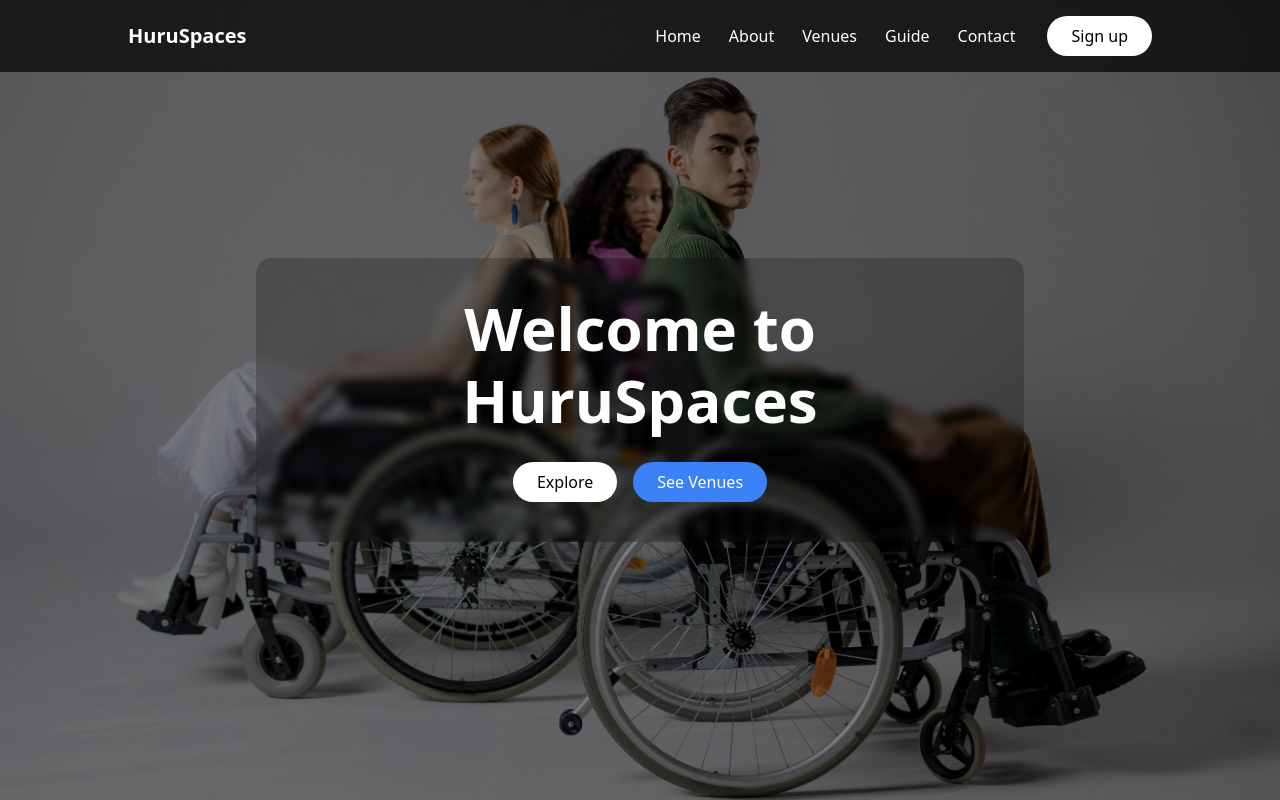
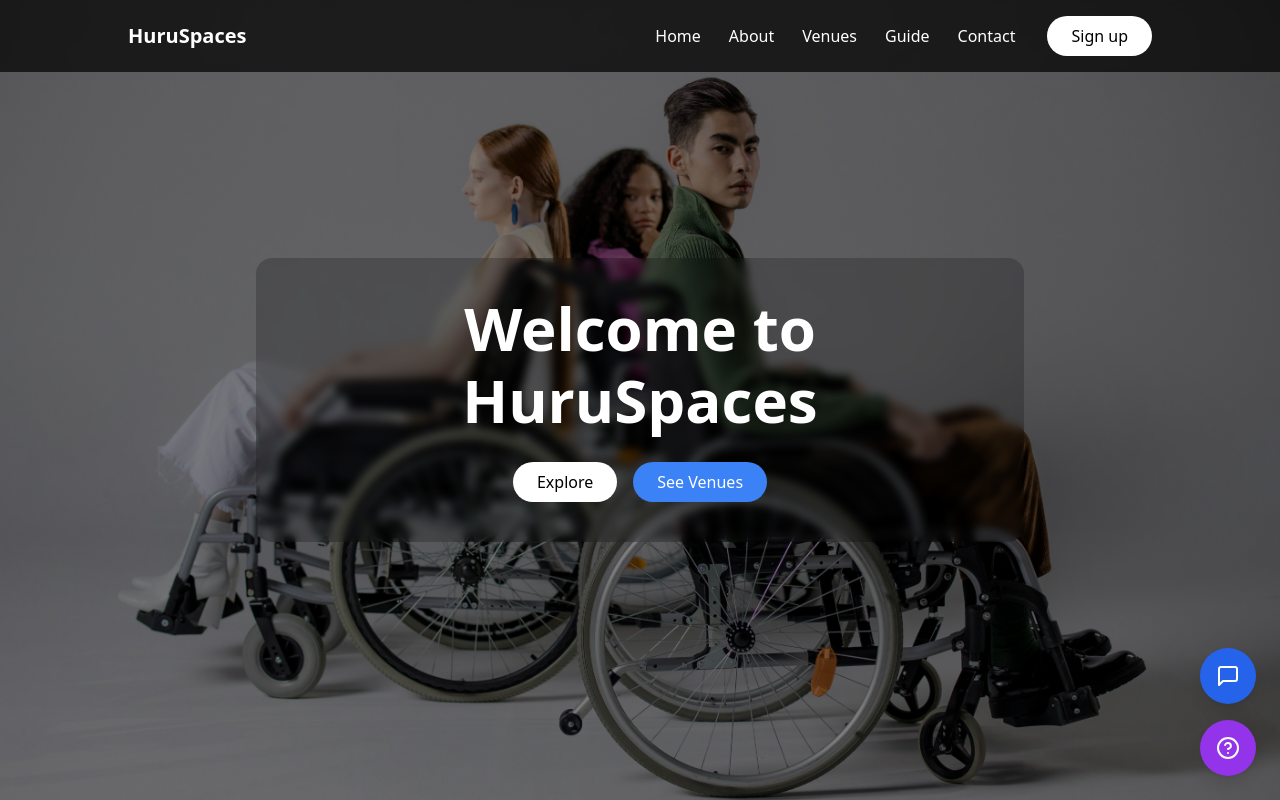
Before and after one commit to StanleyKioko/HuruHack, a React (Vite) app: page / in a window 1280 px wide. Shown: the top 800 px of the page. Built offline with nearby package versions, Linux system fonts and the light colour scheme.

Commit message:
Added Ai and messaging floating Icons

```diff
--- a/src/components/Navbar.jsx
+++ b/src/components/Navbar.jsx
@@ -179,7 +179,7 @@ const Navbar = () => {
                                     className='w-full flex items-center px-8 py-2.5 hover:bg-blue-900/30 transition-colors'
                                 >
                                     <FiMapPin className="mr-3 text-blue-400" />
-                                    <span>Venues</span>
+                                    <span>Accesbility</span>
                                 </button>
                             </li>
                             <li>
--- a/src/pages/Accessibility.jsx
+++ b/src/pages/Accessibility.jsx
@@ -1,4 +1,5 @@
 import React, { useState, useEffect } from 'react'
+import { FiMessageSquare, FiHelpCircle, FiX } from 'react-icons/fi' // Add these icon imports
 
 const Accessibility = () => {
   // Enhanced venue data with more diverse accessibility options
@@ -129,6 +130,23 @@ const Accessibility = () => {
   const [currentPage, setCurrentPage] = useState(0);
   const [itemsPerPage, setItemsPerPage] = useState(3);
 
+  // Add new state for assistance buttons
+  const [isMessageOpen, setIsMessageOpen] = useState(false);
+  const [isAiAgentOpen, setIsAiAgentOpen] = useState(false);
+
+  // Toggle functions for assistance buttons
+  const toggleMessage = () => {
+    setIsMessageOpen(!isMessageOpen);
+    // Close the AI panel if it's open
+    if (isAiAgentOpen) setIsAiAgentOpen(false);
+  };
+
+  const toggleAiAgent = () => {
+    setIsAiAgentOpen(!isAiAgentOpen);
+    // Close the message panel if it's open
+    if (isMessageOpen) setIsMessageOpen(false);
+  };
+
   // Update items per page based on screen size
   useEffect(() => {
     const handleResize = () => {
@@ -184,7 +202,7 @@ const Accessibility = () => {
   };
 
   return (
-    <div className='flex flex-col items-center justify-center container mx-auto p-8 md:px-20 lg:px-32 w-full' id='Accessibility'>
+    <div className='relative flex flex-col items-center justify-center container mx-auto p-8 md:px-20 lg:px-32 w-full' id='Accessibility'>
       <h2 className='text-center text-3xl md:text-4xl font-bold mb-4'>Inclusive Venues</h2>
       <p className='text-center text-lg font-light mb-10 max-w-2xl'>
         Dedicated to creating accessible environments for people of all abilities, our venues combine comfort with comprehensive accessibility features.
@@ -279,6 +297,89 @@ const Accessibility = () => {
         <p className='mb-6 max-w-2xl mx-auto'>We're committed to making our venues accessible to everyone. Contact us to discuss your specific needs or to request custom accommodations for your next event.</p>
         <a href="#contact" className='inline-block bg-blue-600 text-white px-8 py-3 rounded-full hover:bg-blue-700 transition-all'>Request Accommodations</a>
       </div>
+
+      {/* Floating Assistance Buttons - Positioned within the Accessibility section */}
+      <div className="fixed bottom-6 right-6 flex flex-col gap-4 z-40">
+        {/* Message Button */}
+        <div className="relative">
+          <button
+            onClick={toggleMessage}
+            className="bg-blue-600 hover:bg-blue-700 text-white p-4 rounded-full shadow-lg flex items-center justify-center transition-all"
+            aria-label="Get accessibility support via messaging"
+          >
+            <FiMessageSquare className="w-6 h-6" />
+          </button>
+
+          {/* Message popup/tooltip */}
+          {isMessageOpen && (
+            <div className="absolute bottom-16 right-0 w-72 bg-white rounded-lg shadow-xl p-4 transform transition-transform origin-bottom-right">
+              <div className="flex justify-between items-center mb-3">
+                <h3 className="font-semibold">Accessibility Support</h3>
+                <button
+                  onClick={toggleMessage}
+                  className="text-gray-500 hover:text-gray-700"
+                  aria-label="Close messaging support"
+                >
+                  <FiX className="w-5 h-5" />
+                </button>
+              </div>
+              <div className="bg-gray-100 rounded-lg p-3 mb-3">
+                <p className="text-sm text-gray-600">
+                  Need help with venue accessibility? Describe your requirements and our team will respond promptly.
+                </p>
+              </div>
+              <textarea
+                className="w-full border border-gray-300 rounded p-2 mb-2 text-sm focus:outline-none focus:ring-2 focus:ring-blue-500"
+                placeholder="Describe your accessibility needs..."
+                rows="3"
+              ></textarea>
+              <button className="bg-blue-600 text-white text-sm py-2 px-4 rounded-full hover:bg-blue-700 transition-colors w-full">
+                Send Request
+              </button>
+            </div>
+          )}
+        </div>
+
+        {/* AI Agent Button */}
+        <div className="relative">
+          <button
+            onClick={toggleAiAgent}
+            className="bg-purple-600 hover:bg-purple-700 text-white p-4 rounded-full shadow-lg flex items-center justify-center transition-all"
+            aria-label="Get AI assistance with accessibility"
+          >
+            <FiHelpCircle className="w-6 h-6" />
+          </button>
+
+          {/* AI Agent popup/tooltip */}
+          {isAiAgentOpen && (
+            <div className="absolute bottom-16 right-0 w-72 bg-white rounded-lg shadow-xl p-4 transform transition-transform origin-bottom-right">
+              <div className="flex justify-between items-center mb-3">
+                <h3 className="font-semibold">Accessibility AI Assistant</h3>
+                <button
+                  onClick={toggleAiAgent}
+                  className="text-gray-500 hover:text-gray-700"
+                  aria-label="Close AI assistant"
+                >
+                  <FiX className="w-5 h-5" />
+                </button>
+              </div>
+              <div className="bg-purple-100 rounded-lg p-3 mb-3">
+                <p className="text-sm text-purple-800">
+                  Hi there! I can help you find venues that match your specific accessibility needs. What are you looking for?
+                </p>
+              </div>
+              <textarea
+                className="w-full border border-gray-300 rounded p-2 mb-2 text-sm focus:outline-none focus:ring-2 focus:ring-purple-500"
+                placeholder="Example: I need wheelchair accessible venues with quiet spaces..."
+                rows="3"
+              ></textarea>
+              <button className="bg-purple-600 text-white text-sm py-2 px-4 rounded-full hover:bg-purple-700 transition-colors w-full">
+                Ask AI Assistant
+              </button>
+            </div>
+          )}
+        </div>
+      </div>
     </div>
   )
 }
```
